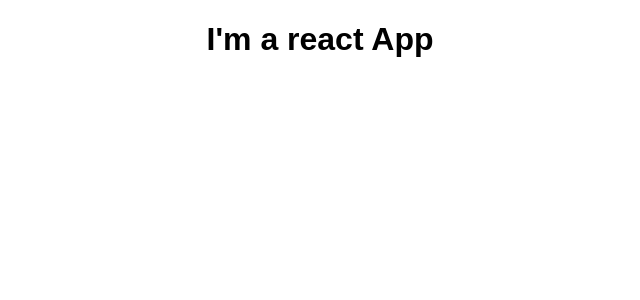
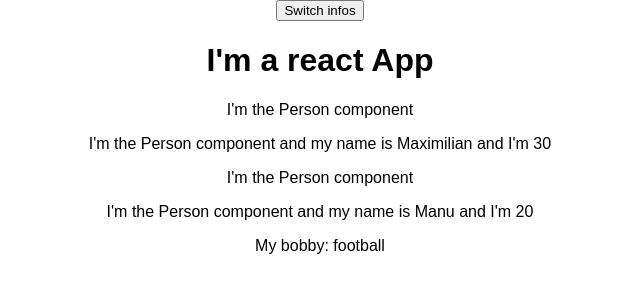
Before and after one commit to LoredanaBratu/React-course-udemy, a React (Create React App) app: page / in a window 1280 px wide. Shown: the top 300 px of the page, without its empty margins (320-960 px from the left). Built offline with nearby package versions, Linux system fonts and the light colour scheme.

Commit message:
state-useState

```diff
--- a/src/App.js
+++ b/src/App.js
@@ -1,11 +1,51 @@
-import React, { Component } from "react";
+import React, { useState } from "react";
 import "./App.css";
+import Person from "./Person/Person";
 
-class App extends Component {
-  render() {
+// useState  always returns an array with 2 elements (current state and a function taht allows to update the state )
+//useState->array
+
+// class App extends Component {
+//   state = {
+//     persons: [
+//       { name: "Maximilian", age: 30 },
+//       { name: "Manu", age: 20 }
+//     ]
+//   };
+
+const app = props => {
+  const [personsState, setPersonsState] = useState({
+    persons: [
+      { name: "Maximilian", age: 30 },
+      { name: "Manu", age: 20 }
+    ]
+  });
+
+  const handleSwitchName = () => {
+    // this.setState({
+    setPersonsState({
+      persons: [
+        { name: "Emilian", age: 20 },
+        { name: "Thomas", age: 30 }
+      ]
+    });
+  };
+
+  // render() {
   return (
     <div className="App">
+      <button onClick={handleSwitchName}>Switch infos</button>
       <h1>I'm a react App</h1>
+      <Person
+        name={personsState.persons[0].name}
+        age={personsState.persons[0].age}
+      />
+      <Person
+        name={personsState.persons[1].name}
+        age={personsState.persons[1].age}
+      >
+        My bobby: football
+      </Person>
     </div>
   );
   // return React.createElemen(
@@ -13,7 +53,8 @@ class App extends Component {
   //   { className: "App" },
   //   React.createElement("h1", "Im a new element")
   // ); //da error
-  }
-}
+};
+// }
 
-export default App;
+// export default App;
+export default app;
--- /dev/null
+++ b/src/Person/Person.js
@@ -0,0 +1,15 @@
+import React from "react";
+
+const Person = props => {
+  return (
+    <div>
+      <p>I'm the Person component</p>
+      <p>
+        I'm the Person component and my name is {props.name} and I'm {props.age}
+      </p>
+      <p>{props.children}</p>
+    </div>
+  );
+};
+
+export default Person;
```
Lines whose indentation alone changed are shown as unchanged.
